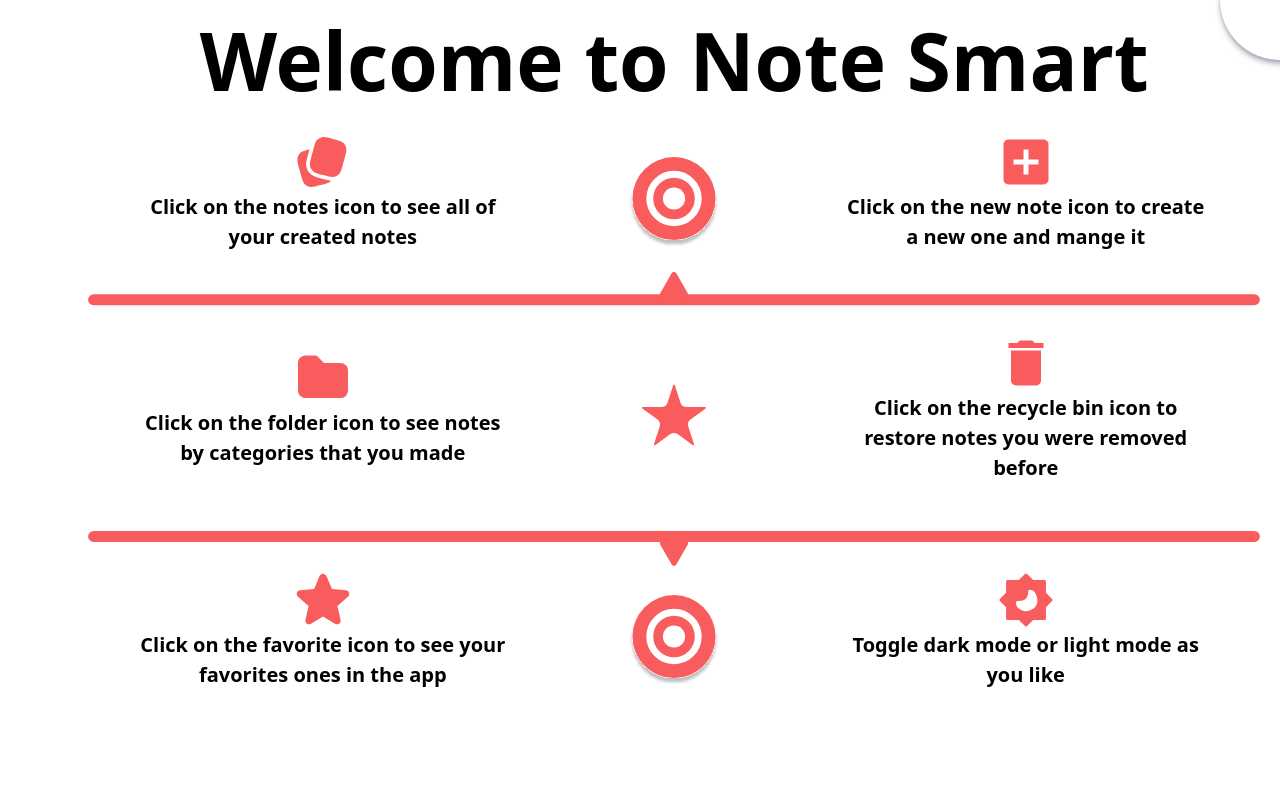
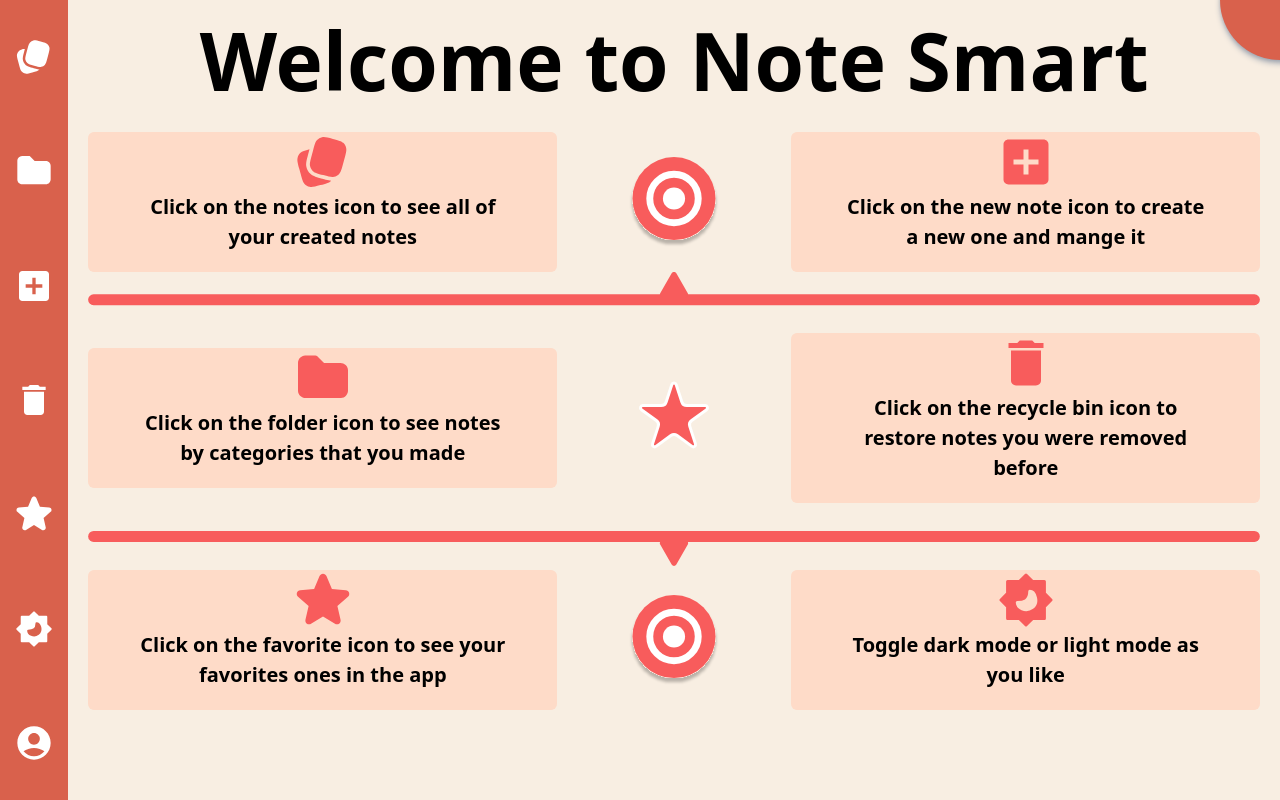
Before and after one commit to Legimmort82/NoteApp, a Next.js app: page / in a window 1280 px wide. Built offline with nearby package versions, Linux system fonts and the light colour scheme.

Commit message:
dark mode added

```diff
--- a/src/components/HomePageCard.jsx
+++ b/src/components/HomePageCard.jsx
@@ -3,7 +3,7 @@ import Image from "next/image"
 
 function HomePageCard({text, img}) {
   return (
-    <div className="bg-home-page-card dark:bg-home-page-card-dark flex flex-col items-center w-[40%] rounded-md px-12 pb-5 min-h-[140px]">
+    <div className="bg-Primary-300 dark:bg-dark-100 flex flex-col items-center w-[40%] rounded-md px-12 pb-5 min-h-[140px]">
         <Image className="w-[60px] h-[60px]" src={img}/>
         <p className="text-[20px] font-bold text-center dark:text-white ">
             {text}
--- a/src/components/Layout.jsx
+++ b/src/components/Layout.jsx
@@ -6,17 +6,21 @@ import image4w from "@/icons/w4.svg";
 import image5w from "@/icons/w5.svg";
 import image6w from "@/icons/w6.svg";
 import image7w from "@/icons/w7.svg";
+import { darkModeContext } from "@/context/DarkModeContext";
+import { useContext } from "react";
 
 const Layout = ({ children }) => {
+  const { dark, setDark } = useContext(darkModeContext);
+  console.log(dark);
   return (
-    <div className="flex">
-      <div className="bg-sidebar dark:bg-sidebar-dark w-[100px] h-screen  flex flex-col justify-around items-center ">
+    <div className={`flex ${dark && "dark"}`}>
+      <div className="bg-Primary-500 dark:bg-dark-500 w-[100px] h-screen  flex flex-col justify-around items-center ">
         <Image className="w-[40px] h-[40px]" src={image1w} />
         <Image className="w-[40px] h-[40px]" src={image3w} />
         <Image className="w-[40px] h-[40px]" src={image2w} />
         <Image className="w-[40px] h-[40px]" src={image4w} />
         <Image className="w-[40px] h-[40px]" src={image5w} />
-        <Image className="w-[40px] h-[40px]" src={image6w} />
+        <Image className="w-[40px] h-[40px]" src={image6w} onClick={()=>{setDark(!dark)}}/>
         <Image className="w-[40px] h-[40px]" src={image7w} />
       </div>
       <div>{children}</div>
--- a/src/pages/auth/login.jsx
+++ b/src/pages/auth/login.jsx
@@ -1,6 +1,7 @@
 import darkchangeimg from "@/assets/icons/dark-change.svg";
 import { darkModeContext } from "@/context/DarkModeContext";
 import Image from "next/image";
+import Link from "next/link";
 import { useContext } from "react";
 
 export default function Login() {
@@ -48,12 +49,12 @@ export default function Login() {
                 Login
               </button>
 
-              <a
+              <Link
                 className="text-primary font-bold text-[16px] text-Primary-500"
-                href="#"
+                href="register"
               >
                 Dont have an account?
-              </a>
+              </Link>
             </form>
           </div>
 
--- a/src/pages/auth/register.jsx
+++ b/src/pages/auth/register.jsx
@@ -1,6 +1,7 @@
 import darkchangeimg from "@/assets/icons/dark-change.svg";
 import { darkModeContext } from "@/context/DarkModeContext";
 import Image from "next/image";
+import Link from "next/link";
 import { useContext } from "react";
 
 export default function Register() {
@@ -52,9 +53,9 @@ export default function Register() {
                 Create Account
               </button>
 
-              <a className="text-Primary-500 font-bold text-[16px]" href="#">
+              <Link  className="text-Primary-500 font-bold text-[16px]" href="login">
                 Already have an account?
-              </a>
+              </Link>
             </form>
           </div>
 
--- a/src/pages/index.jsx
+++ b/src/pages/index.jsx
@@ -12,17 +12,20 @@ import dividerdown from "@/icons/Divider-down.svg";
 import Image from "next/image";
 import HomePageCard from "@/components/HomePageCard";
 import Layout from "@/components/Layout";
+import { useContext } from "react";
+import { darkModeContext } from "@/context/DarkModeContext";
+
 
 export default function Home() {
+
+
   return (
     <Layout>
-      <div className="bg-total dark:bg-total-dark h-screen flex relative overflow-clip">
-        <div className="bg-sidebar w-[120px] h-[120px] rounded-[50%] absolute top-[-60px] right-[-60px] shadow-md shadow-gray-400 "></div>
-
-
+      <div className="bg-Primary-100 dark:bg-dark-300 h-screen flex relative overflow-clip">
+        <div className="bg-Primary-500 dark:bg-dark-100 w-[120px] h-[120px] rounded-[50%] absolute top-[-60px] right-[-60px] shadow-md shadow-gray-400 "></div>
 
         <div className="pl-[20px] pr-[20px] flex flex-col items-center">
-          <h1 className="text-[80px] font-bold mb-3">Welcome to Note Smart</h1>
+          <h1 className="text-[80px] font-bold mb-3 dark:text-white">Welcome to Note Smart</h1>
 
           <div>
             <div className="flex justify-between items-center">
--- a/tailwind.config.js
+++ b/tailwind.config.js
@@ -10,9 +10,15 @@ module.exports = {
       colors: {
         Primary:{
           "500": "#D9614C",
-          "100": "#F8EEE2"
+          "100": "#F8EEE2",
+          "300": "#FEDBC8"
         },
-        "dark": "#231E40"
+        "dark": "#231E40",
+        dark: {
+          "500": "#201739",
+          "300": "#231E40",
+          "100": "#40677D"
+        },
       },
     },
   },
```
